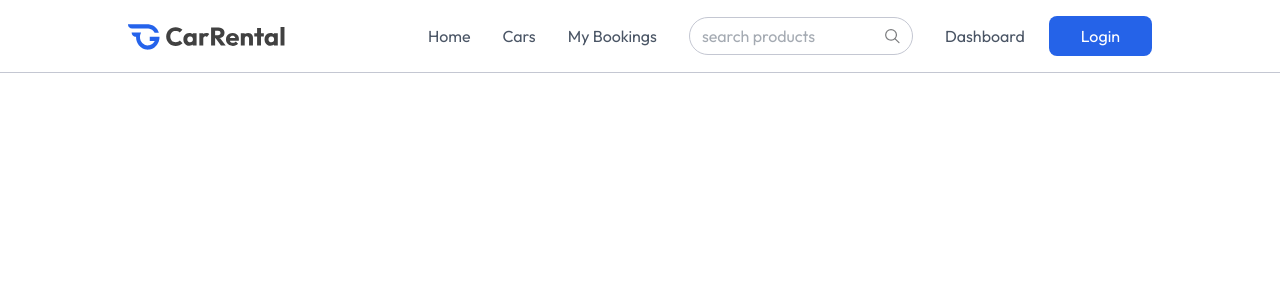
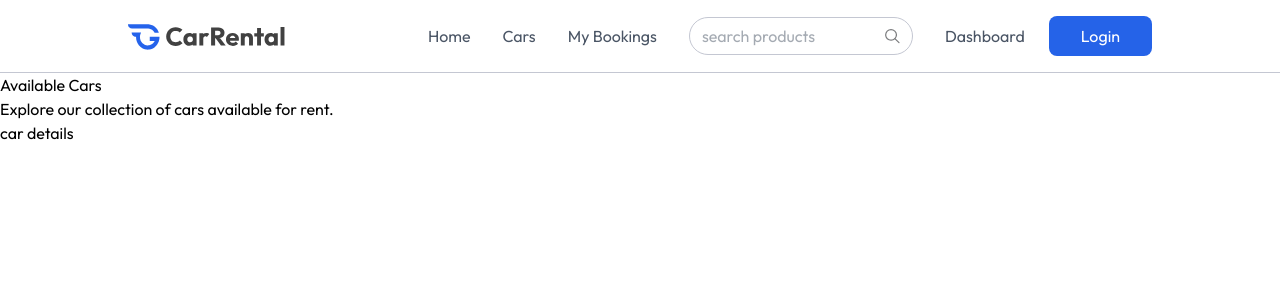
Before and after one commit to MogesBekele/car-rental, a React (Vite) app in the folder client/: page /cars in a window 1280 px wide. Shown: the top 300 px of the page. Built offline with nearby package versions, Linux system fonts and the light colour scheme.

Commit message:
home page

```diff
--- a/client/src/pages/CarDetails.tsx
+++ b/client/src/pages/CarDetails.tsx
@@ -3,6 +3,10 @@
 const CarDetails = () => {
   return (
     <div>
+      <h1>Car Details</h1>
+      <p>Here you can view the details of the selected car.</p>
+      {/* Add more content or components as needed */}
+      {/* Example: Display car information, images, and booking options */}
 
     </div>
   )
--- a/client/src/pages/Cars.tsx
+++ b/client/src/pages/Cars.tsx
@@ -1,8 +1,13 @@
+import { Link } from "react-router-dom"
 
 
 const Cars = () => {
   return (
     <div>
+      <h1>Available Cars</h1>
+      <p>Explore our collection of cars available for rent.</p>
+      {/* Add more content or components as needed */}
+      <Link to={"/car-details/:id"}>car details</Link>
 
     </div>
   )
--- a/client/src/pages/Home.tsx
+++ b/client/src/pages/Home.tsx
@@ -3,6 +3,9 @@
 const Home = () => {
   return (
     <div>
+      <h1>Welcome to the Car Rental Service</h1>
+      <p>Explore our collection of cars and book your ride today!</p>
+      {/* Add more content or components as needed */}
 
     </div>
   )
```
